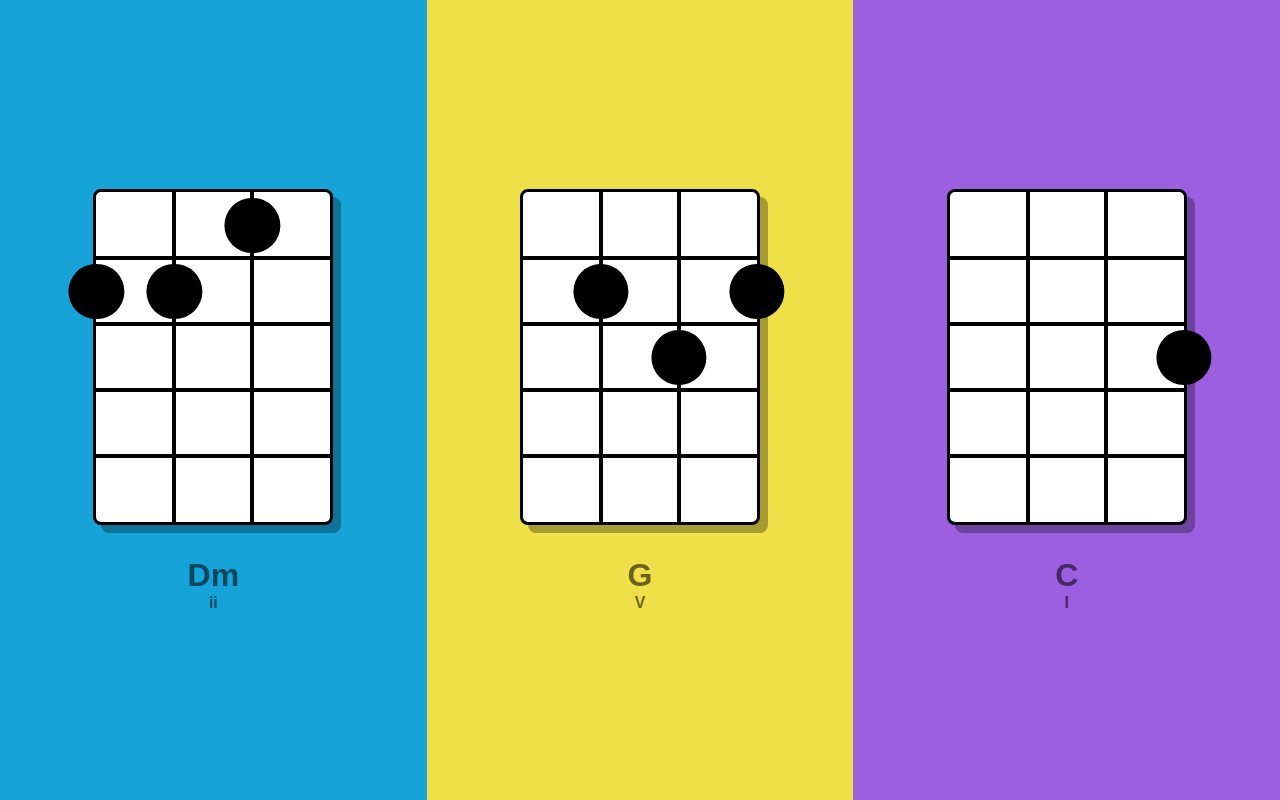
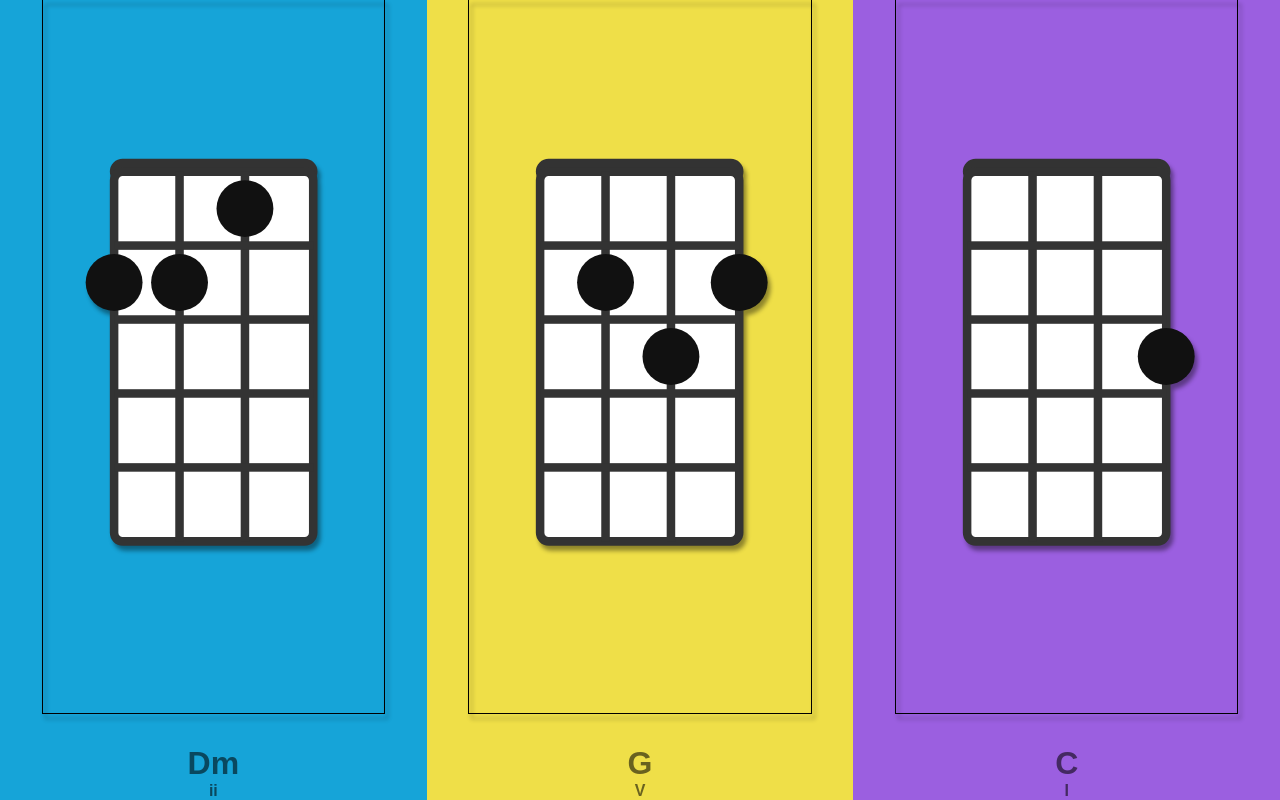
Before and after one commit to marginalhours/ukulele-progressions, a SvelteKit app: page / in a window 1280 px wide. Built offline with nearby package versions, Linux system fonts and the light colour scheme.

Commit message:
brushes dust off six months later to finally make a nice SVG version of the chord diagram element

```diff
--- a/src/routes/ChordDiagram.svelte
+++ b/src/routes/ChordDiagram.svelte
@@ -1,126 +1,240 @@
 <script lang="ts">
-	import ChordFret from './ChordFret.svelte';
-	import ChordNote from './ChordNote.svelte';
-	import ChordString from './ChordString.svelte';
+	import { fade } from 'svelte/transition';
+	import { tweened } from 'svelte/motion';
 
-	export let fretCount: number = 6;
-	export let stringCount: number = 4;
-	export let lowestFret: number = 0;
+	interface DiagramStyle {
+		// Colors
+		background: string;
+		boardColor: string;
+		lineColor: string;
+		dotColor: string;
+		// Spacing / sizing
+		lineWidth: number;
+		verticalMargin: number;
+		horizontalMargin: number;
+	}
+
+	const defaultDiagramStyle: DiagramStyle = {
+		background: '#fff',
+		boardColor: '#fff',
+		dotColor: '#111',
+		lineColor: '#333',
+		lineWidth: 3,
+		verticalMargin: 25,
+		horizontalMargin: 25
+	};
+
+	export let stravaganza: number;
 	export let fretted: (number | null)[] = [];
+	export let style: DiagramStyle = defaultDiagramStyle;
 
-	$: stringIncrement = 100 / (stringCount - 1);
-	$: fretIncrement = 100 / (fretCount - 1);
+	// Layout calculations
+
+	const diagramWidth = 120;
+	const diagramHeight = 180;
+	const dotRadius = 10;
+	const labelFontSize = 24;
+
+	const diagramStyle = { ...style, ...defaultDiagramStyle };
+	$: lowestFret = Math.max(Math.max(...fretted) - 4, 0);
+	$: relativeFrets = fretted.map((fret) => fret - lowestFret);
+
+	const boardWidth = diagramWidth - 2 * diagramStyle.horizontalMargin;
+	const boardHeight = diagramHeight - 2 * diagramStyle.verticalMargin;
+
+	const dotFretIncrement = boardHeight / 5;
+
+	const fretLabelXcoord = diagramStyle.horizontalMargin + boardWidth + 0.5 * labelFontSize;
+	const fretLabelYCoord = diagramStyle.verticalMargin + 0.5 * dotFretIncrement;
+
+	let dotYCoords: (number | null)[];
+	$: dotYCoords = relativeFrets.map((fret) => {
+		return diagramStyle.verticalMargin + (fret - 0.5) * dotFretIncrement;
+	});
+
+	// middle strings only
+	const stringXcoords = [
+		diagramStyle.horizontalMargin - diagramStyle.lineWidth / 2 + Math.floor((1 / 3) * boardWidth),
+		diagramStyle.horizontalMargin - diagramStyle.lineWidth / 2 + Math.floor((2 / 3) * boardWidth)
+	];
+
+	const fretYcoords = [
+		diagramStyle.verticalMargin - diagramStyle.lineWidth / 2 + Math.floor((1 / 5) * boardHeight),
+		diagramStyle.verticalMargin - diagramStyle.lineWidth / 2 + Math.floor((2 / 5) * boardHeight),
+		diagramStyle.verticalMargin - diagramStyle.lineWidth / 2 + Math.floor((3 / 5) * boardHeight),
+		diagramStyle.verticalMargin - diagramStyle.lineWidth / 2 + Math.floor((4 / 5) * boardHeight)
+	];
+
+	const dotXcoords = [
+		diagramStyle.horizontalMargin + Math.floor((0 / 3) * boardWidth),
+		diagramStyle.horizontalMargin + Math.floor((1 / 3) * boardWidth),
+		diagramStyle.horizontalMargin + Math.floor((2 / 3) * boardWidth),
+		diagramStyle.horizontalMargin + Math.floor((3 / 3) * boardWidth)
+	];
 </script>
 
 <div class="chord-diagram-wrapper">
-	<div class="chord-diagram-fret-panel">
-		{#each Array.from(Array(stringCount).keys()) as stringNumber}
-			{#if stringNumber != 0 && stringNumber !== stringCount - 1}
-				<ChordString {stringNumber} {stringIncrement} />
-			{/if}
-		{/each}
-		{#each Array.from(Array(fretCount).keys()) as fretNumber}
-			{#if fretNumber != 0 && fretNumber !== fretCount - 1}
-				<ChordFret {fretNumber} {fretIncrement} />
-			{/if}
-		{/each}
-		{#each fretted as stringFret, stringIndex}
-			<ChordNote onFret={stringFret} onString={stringIndex} {fretCount} {stringCount} />
-		{/each}
-	</div>
-	{#if lowestFret > 1}
-		<span class="chord-diagram-lowest-fret-label">{lowestFret}</span>
-	{/if}
+	<svg
+		class="chord-diagram"
+		viewBox="0 0 {diagramWidth} {diagramHeight}"
+		xmlns="http://www.w3.org/2000/svg"
+	>
+		<!-- Fretboard top line -->
+		{#if lowestFret == 0}
+			<rect
+				x={diagramStyle.horizontalMargin}
+				y={diagramStyle.verticalMargin - diagramStyle.lineWidth}
+				width={boardWidth}
+				height={diagramStyle.lineWidth * 2}
+				stroke={diagramStyle.lineColor}
+				fill={diagramStyle.lineColor}
+				stroke-width={diagramStyle.lineWidth}
+				rx={diagramStyle.lineWidth}
+				ry={diagramStyle.lineWidth}
+				stroke-linejoin="round"
+			/>
+		{/if}
+
+		<!-- Board -->
+		<rect
+			x={diagramStyle.horizontalMargin}
+			y={diagramStyle.verticalMargin}
+			width={boardWidth}
+			height={boardHeight}
+			stroke={diagramStyle.lineColor}
+			fill={diagramStyle.boardColor}
+			stroke-width={diagramStyle.lineWidth}
+			rx={diagramStyle.lineWidth}
+			ry={diagramStyle.lineWidth}
+			stroke-linejoin="round"
+		/>
+
+		<!-- Middle strings -->
+		<rect
+			x={stringXcoords[0]}
+			y={diagramStyle.verticalMargin}
+			width={diagramStyle.lineWidth}
+			height={boardHeight}
+			fill={diagramStyle.lineColor}
+		/>
+		<rect
+			x={stringXcoords[1]}
+			y={diagramStyle.verticalMargin}
+			width={diagramStyle.lineWidth}
+			height={boardHeight}
+			fill={diagramStyle.lineColor}
+		/>
+
+		<!-- Fret lines -->
+		<rect
+			x={diagramStyle.horizontalMargin}
+			y={fretYcoords[0]}
+			width={boardWidth}
+			height={diagramStyle.lineWidth}
+			fill={diagramStyle.lineColor}
+		/>
+		<rect
+			x={diagramStyle.horizontalMargin}
+			y={fretYcoords[1]}
+			width={boardWidth}
+			height={diagramStyle.lineWidth}
+			fill={diagramStyle.lineColor}
+		/>
+		<rect
+			x={diagramStyle.horizontalMargin}
+			y={fretYcoords[2]}
+			width={boardWidth}
+			height={diagramStyle.lineWidth}
+			fill={diagramStyle.lineColor}
+		/>
+		<rect
+			x={diagramStyle.horizontalMargin}
+			y={fretYcoords[3]}
+			width={boardWidth}
+			height={diagramStyle.lineWidth}
+			fill={diagramStyle.lineColor}
+		/>
+
+		<!-- Fretted strings -->
+		{#if relativeFrets[0] > 0}
+			<circle
+				class="chord-diagram-note"
+				transition:fade
+				fill={diagramStyle.dotColor}
+				cx={dotXcoords[0]}
+				cy={dotYCoords[0]}
+				r={dotRadius}
+			/>
+		{/if}
+		{#if relativeFrets[1] > 0}
+			<circle
+				class="chord-diagram-note"
+				transition:fade
+				fill={diagramStyle.dotColor}
+				cx={dotXcoords[1]}
+				cy={dotYCoords[1]}
+				r={dotRadius}
+			/>
+		{/if}
+		{#if relativeFrets[2] > 0}
+			<circle
+				class="chord-diagram-note"
+				transition:fade
+				fill={diagramStyle.dotColor}
+				cx={dotXcoords[2]}
+				cy={dotYCoords[2]}
+				r={dotRadius}
+			/>
+		{/if}
+		{#if relativeFrets[3] > 0}
+			<circle
+				class="chord-diagram-note"
+				transition:fade
+				fill={diagramStyle.dotColor}
+				cx={dotXcoords[3]}
+				cy={dotYCoords[3]}
+				r={dotRadius}
+			/>
+		{/if}
+
+		<!-- First fret label -->
+		{#if lowestFret > 0}
+			<text
+				x={fretLabelXcoord}
+				y={fretLabelYCoord}
+				class="chord-diagram-fret-label"
+				font-size={labelFontSize}
+				dominant-baseline="central"
+				text-anchor="middle"
+				>{lowestFret}
+			</text>
+		{/if}
+	</svg>
 </div>
 
-<!-- <svg viewBox="0 0 300 480" width="300" height="480" style="display: block"
-	><line x1="10.00%" x2="10.00%" y1="15.00%" y2="90.00%" stroke="black" stroke-width="1%" /><line
-		x1="36.67%"
-		x2="36.67%"
-		y1="15.00%"
-		y2="90.00%"
-		stroke="black"
-		stroke-width="1%"
-	/><line x1="63.33%" x2="63.33%" y1="15.00%" y2="90.00%" stroke="black" stroke-width="1%" /><line
-		x1="90.00%"
-		x2="90.00%"
-		y1="15.00%"
-		y2="90.00%"
-		stroke="black"
-		stroke-width="1%"
-	/><line x1="10.00%" x2="90.00%" y1="15.00%" y2="15.00%" stroke="black" stroke-width="1%" /><line
-		x1="10.00%"
-		x2="90.00%"
-		y1="30.00%"
-		y2="30.00%"
-		stroke="black"
-		stroke-width="1%"
-	/><line x1="10.00%" x2="90.00%" y1="45.00%" y2="45.00%" stroke="black" stroke-width="1%" /><line
-		x1="10.00%"
-		x2="90.00%"
-		y1="60.00%"
-		y2="60.00%"
-		stroke="black"
-		stroke-width="1%"
-	/><line x1="10.00%" x2="90.00%" y1="75.00%" y2="75.00%" stroke="black" stroke-width="1%" /><line
-		x1="10.00%"
-		x2="90.00%"
-		y1="90.00%"
-		y2="90.00%"
-		stroke="black"
-		stroke-width="1%"
-	/><circle
-		cx="10.00%"
-		cy="0%"
-		r="7%"
-		fill="black"
-		style="transition: opacity 300ms ease-in-out 0s; opacity: 1; transform: translate(0px, 37.5%);"
-	/><circle
-		cx="36.67%"
-		cy="0%"
-		r="7%"
-		fill="black"
-		style="transition: opacity 300ms ease-in-out 0s; transform: translate(0px, 22.5%); opacity: 1;"
-	/><circle
-		cx="63.33%"
-		cy="0%"
-		r="7%"
-		fill="black"
-		style="transition: opacity 300ms ease-in-out 0s; transform: translate(0px, 52.5%); opacity: 0;"
-	/><circle
-		cx="90.00%"
-		cy="0%"
-		r="7%"
-		fill="black"
-		style="transition: opacity 300ms ease-in-out 0s; transform: translate(0px, 37.5%); opacity: 0;"
-	/>
-</svg> -->
 <style>
+	.chord-diagram {
+		width: 80%;
+		height: 100%;
+		border: 1px solid #000;
+		filter: drop-shadow(3px 5px 2px rgb(0 0 0 / 0.4));
+	}
+
 	.chord-diagram-wrapper {
-		min-width: 15rem;
-		min-height: 21rem;
 		box-sizing: border-box;
 		position: relative;
 		margin-bottom: 2rem;
+		display: flex;
+		justify-content: center;
+		align-items: center;
+		width: 100%;
+		height: 100%;
+	}
+	.chord-diagram-note {
+		transition: cy 300ms ease-in-out;
 	}
 
-	.chord-diagram-fret-panel {
-		width: 15rem;
-		height: 21rem;
-		box-sizing: border-box;
-		background-color: #fff;
-		border-radius: 0.5rem;
-		border: 3px solid #000;
-		width: 100%;
-		position: relative;
-		box-shadow: 8px 8px 0px 0px rgba(0, 0, 0, 0.3);
-	}
-
-	.chord-diagram-lowest-fret-label {
-		position: absolute;
-		left: calc(100% + 2rem);
-		top: 0.1rem;
-		font-size: 4rem;
-		font-weight: bold;
+	.chord-diagram-fret-label {
+		font: sans-serif;
 	}
 </style>
--- a/src/routes/ChordFret.svelte
+++ /dev/null
@@ -1,16 +0,0 @@
-<script lang="ts">
-	export let fretIncrement: number;
-	export let fretNumber: number;
-</script>
-
-<div class="chord-diagram-fret" style="top: calc({fretIncrement * fretNumber}% - 2px);" />
-
-<style>
-	.chord-diagram-fret {
-		width: 100%;
-		box-sizing: border-box;
-		border: 2px solid #000;
-		display: inline-block;
-		position: absolute;
-	}
-</style>
--- a/src/routes/ChordNote.svelte
+++ /dev/null
@@ -1,31 +0,0 @@
-<script lang="ts">
-	export let fretCount: number = 6;
-	export let stringCount: number = 4;
-	export let onFret: number | null;
-	export let onString: number;
-
-	// notes are 25% width of parent, so -12.5 to centralise
-
-	$: shouldRender = onFret !== null && onFret !== 0;
-	$: xCoord = (100 / (stringCount - 1)) * onString;
-	$: yCoord = (100 / (fretCount - 1)) * (onFret - 1);
-</script>
-
-{#if shouldRender}
-	<div class="chord-diagram-note" style="top: {yCoord}%; left: {xCoord}%" />
-{/if}
-
-<style>
-	.chord-diagram-note {
-		transform-origin: 50% 50%;
-		transform: translate(-1.725rem, 0.375rem);
-		box-sizing: border-box;
-		position: absolute;
-		top: 0;
-		left: 0;
-		width: 3.45rem;
-		height: 3.45rem;
-		background-color: #000;
-		border-radius: 50%;
-	}
-</style>
--- a/src/routes/ChordString.svelte
+++ /dev/null
@@ -1,16 +0,0 @@
-<script lang="ts">
-	export let stringIncrement: number;
-	export let stringNumber: number;
-</script>
-
-<div class="chord-diagram-string" style="left: calc({stringIncrement * stringNumber}% - 2px);" />
-
-<style>
-	.chord-diagram-string {
-		height: 100%;
-		box-sizing: border-box;
-		border: 2px solid #000;
-		display: inline-block;
-		position: absolute;
-	}
-</style>
--- a/src/routes/Header.svelte
+++ b/src/routes/Header.svelte
@@ -39,12 +39,6 @@
 		display: flex;
 		justify-content: center;
 		--background: rgba(255, 255, 255, 0.7);
-	}
-
-	svg {
-		width: 2em;
-		height: 3em;
-		display: block;
 	}
 
 	path {
```
Also changed, not shown: src/routes/diagram/+page.svelte (added, +107 -0 lines).
